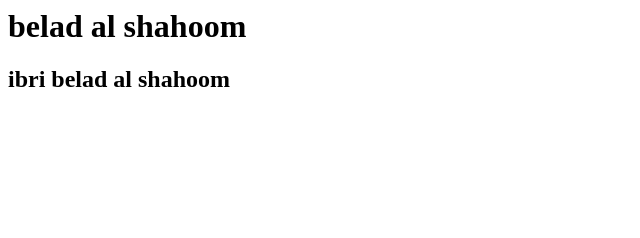
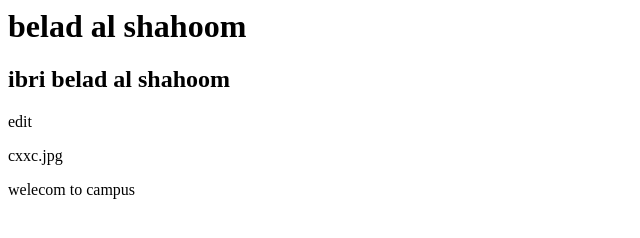
Before and after one commit to basemaalshahoumi/techcampus-one, a plain HTML site: page index.html in a window 1280 px wide. Shown: the whole page, without its empty margins (0-640 px from the left). Drawn offline with Linux system fonts and the light colour scheme.

Commit message:
add new line

```diff
--- a/index.html
+++ b/index.html
@@ -4,4 +4,7 @@
 <body>
 	<h1> belad al shahoom</h1>
 	<h2> ibri belad al shahoom</h2>
+	<p> edit</p>
+<picture>cxxc.jpg</picture>
+<p>welecom to campus</p>
 </body>
```
